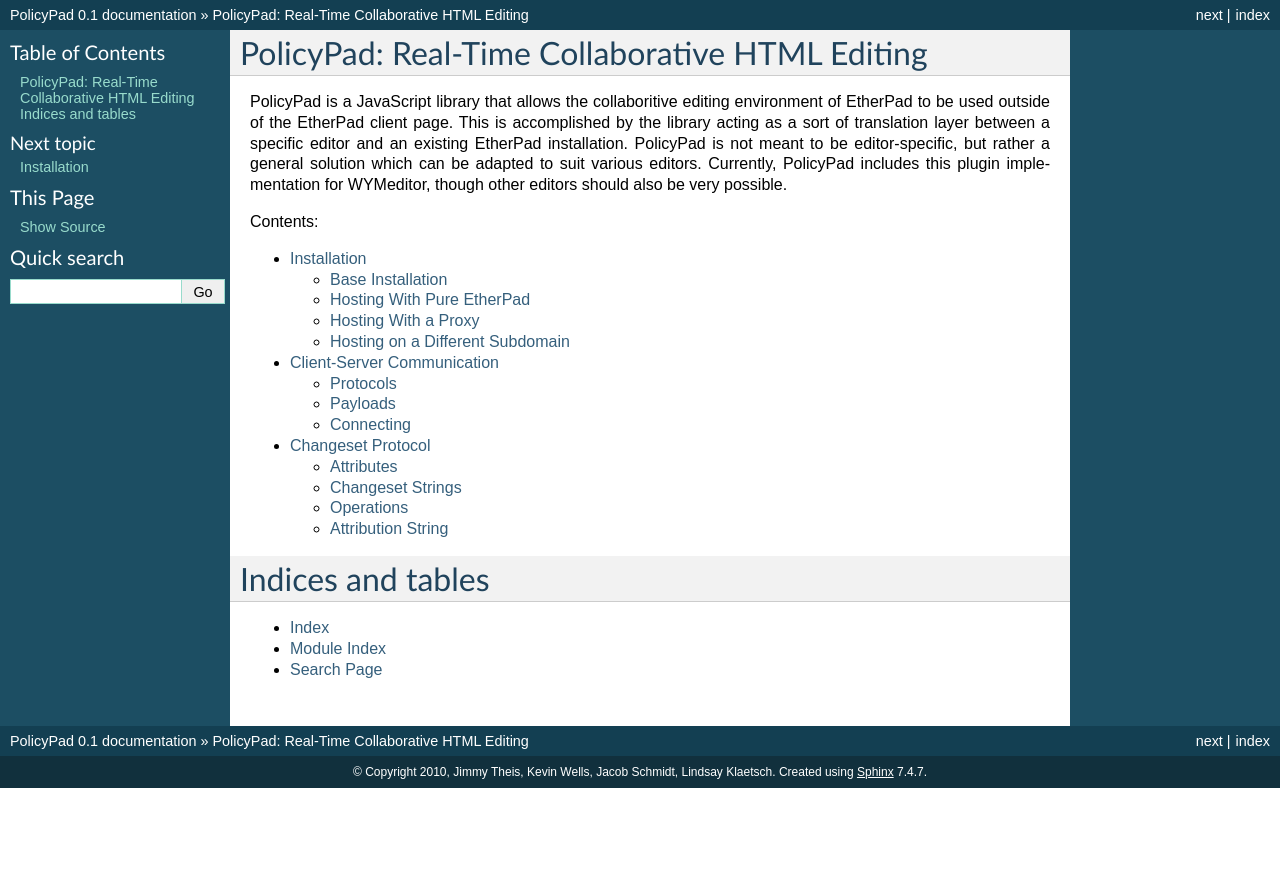
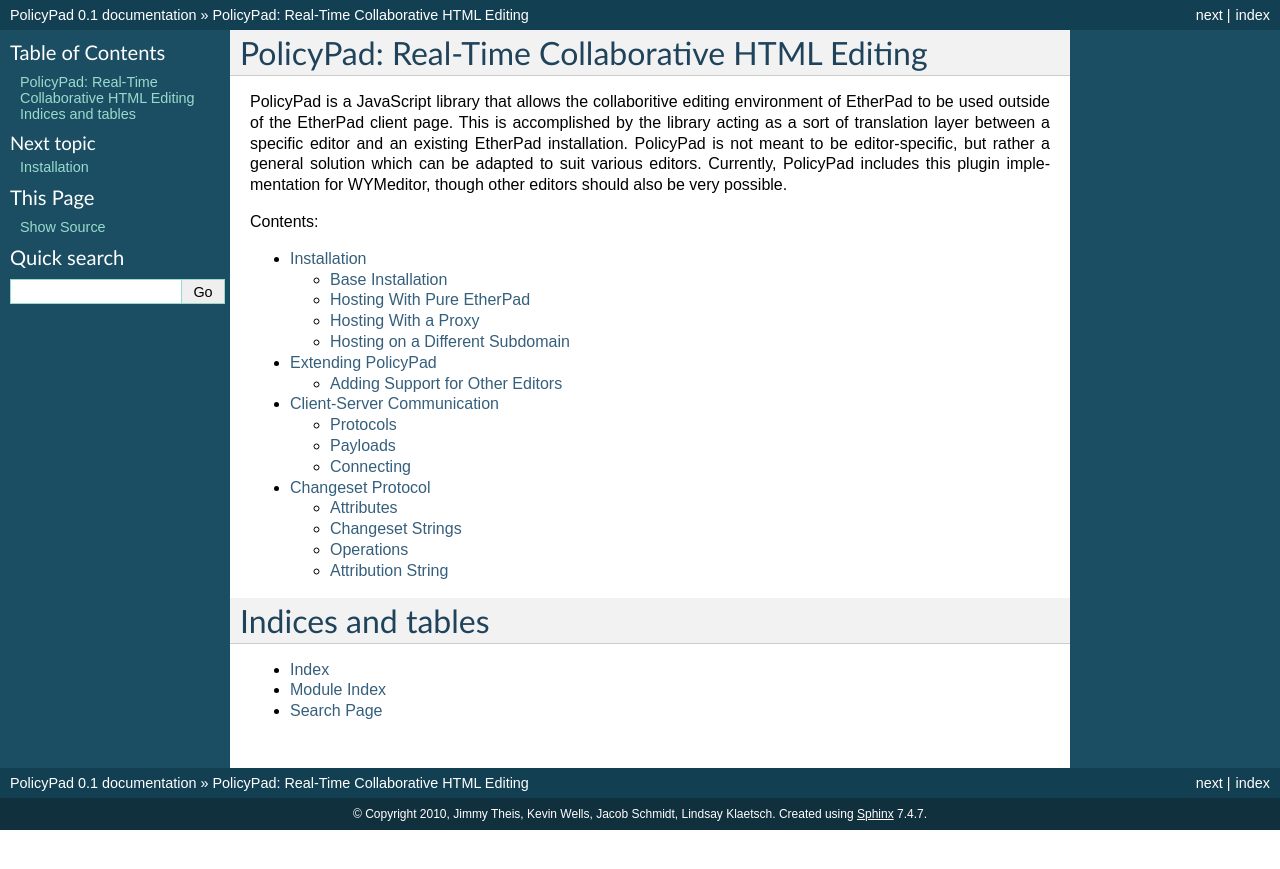
Before and after one commit to PolicyStat/PolicyPad, a Sphinx documentation site: the page built from doc/index.rst, in a window 1280 px wide. Shown: the top 869 px of the page. Built offline with Sphinx 7.4.7, drawn with Linux system fonts in a browser that asks for light colours.

Commit message:
Add stubbed out extending page
Signed-off-by: Jimmy Theis <jimmy@jetheis.com>

```diff
--- /dev/null
+++ b/doc/extending.rst
@@ -0,0 +1,6 @@
+Extending PolicyPad
+===================
+
+Adding Support for Other Editors
+--------------------------------
+TODO
--- a/doc/index.rst
+++ b/doc/index.rst
@@ -20,6 +20,7 @@
    :maxdepth: 2
 
    install
+   extending
    communication
    changesets
 
```
